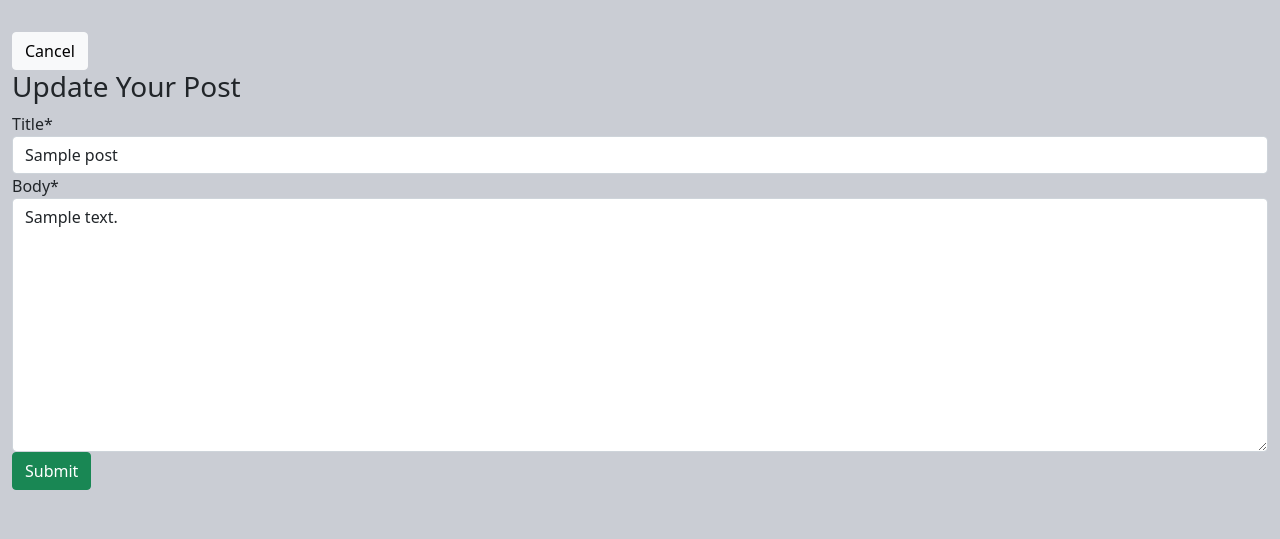
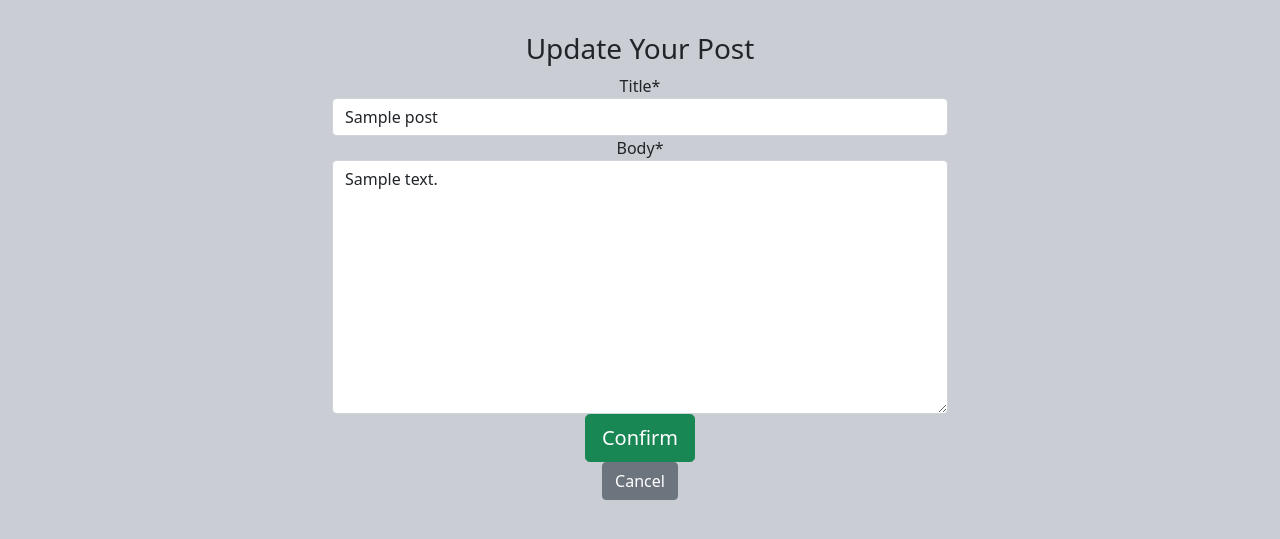
Before and after one commit to Cezary-Nakielski/Project-Four-Forumbus, a Django app: a page that uses templates/post_update_form.html in a window 1280 px wide. Shown: the part 100-639 px from the top of the page. Run offline with Django 3.2, Linux system fonts and the light colour scheme; a user stored in the database is signed in; tables that the repository leaves empty hold one stand-in row (values such as "Sample post"); some libraries are stand-ins or nearby versions; some web fonts are replaced.

Commit message:
STYLE: Style post_update_form.html

```diff
--- a/templates/post_update_form.html
+++ b/templates/post_update_form.html
@@ -4,25 +4,25 @@
 {% if request.user == post.creator %}
 
 <div class="container-fluid">
-    <div class="row">
-        <div class="col">
-            <a href="{% url 'post_content' post.slug %}" class="btn btn-light">Cancel</a>
+    <div class="row d-flex justify-content-center">
+        <div class="col-6">
+            <h3 class="text-center">Update Your Post</h3>
         </div>
     </div>
-    <div class="row justify-content-center">
-        <div class="col">
-            <h3>Update Your Post</h3>
-        </div>
-    </div>
-    <div class="row justify-content-center">
-        <div class="col">
+    <div class="row d-flex justify-content-center">
+        <div class="col-6 text-center">
             <form method="post" enctype="multipart/form-data">
                 {% csrf_token %}
                 {{ form | crispy }}
-                <div>
-                    <input type="submit" class="btn btn-success" value="Submit">
+                <div class=>
+                    <input type="submit" class="btn btn-lg btn-success" value="Confirm">
                 </div>
             </form>
+            <div class="row d-flex justify-content-center">
+                <div class="col-6 text-center">
+                    <a href="{% url 'post_content' post.slug %}" class="btn btn-secondary">Cancel</a>
+                </div>
+            </div>
         </div>
     </div>
     {% else %}
```
